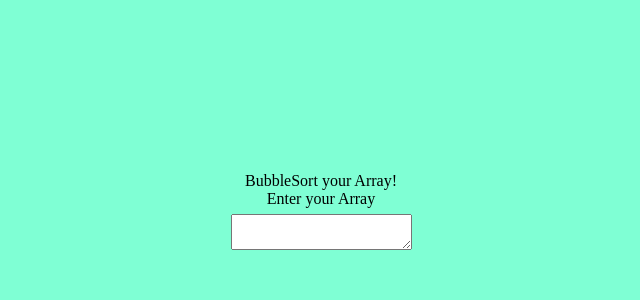
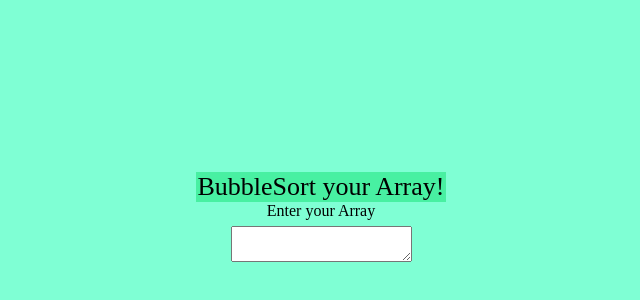
Before and after one commit to madara1319/bubbleSortJs, a website with bundled scripts: page index.html in a window 1280 px wide. Shown: the part 68-368 px from the top of the page, without its empty margins (319-959 px from the left). Built offline with nearby package versions, Linux system fonts and the light colour scheme.

Commit message:
Gotta work on function

```diff
--- a/index.html
+++ b/index.html
@@ -9,7 +9,8 @@
   </head>
   <body>
     <main>
-      <header>BubbleSort your Array!</header>
+      <header class="header">
+        <div class="headerBox"> BubbleSort your Array!</div></header>
       <section class="firstSection">
         <article class="mainArticle">Enter your Array</article>
       </section>
--- a/style.css
+++ b/style.css
@@ -6,3 +6,13 @@ body {
 .firstSection {
   margin-bottom: 6px;
 }
+
+.header {
+  display: flex;
+  justify-content: center;
+}
+.headerBox {
+  font-size: 26px;
+  width: 250px;
+  background-color: #48f0a2;
+}
```
